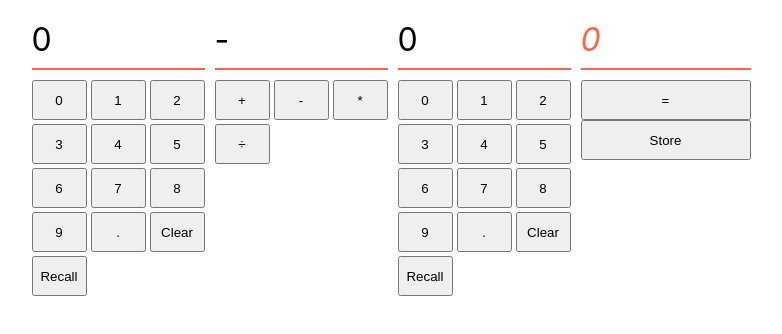
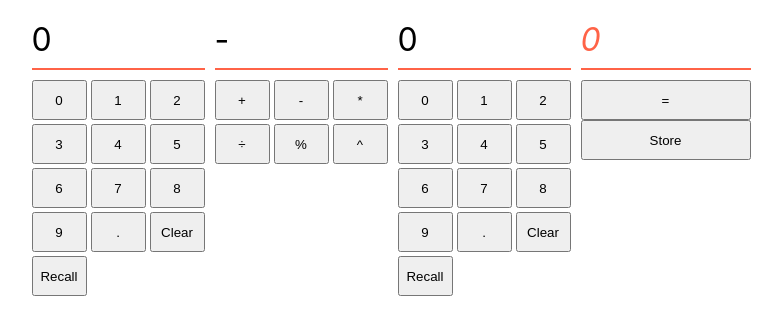
Before and after one commit to boolean-uk/react-state-calculator, a React (Vite) app: page / in a window 1280 px wide. Shown: the top 334 px of the page, without its empty margins (249-1031 px from the left). Built offline with nearby package versions, Linux system fonts and the light colour scheme.

Commit message:
Added some additional operations

```diff
--- a/src/App.jsx
+++ b/src/App.jsx
@@ -19,7 +19,7 @@ function App() {
         handleRightClick(event); break;
       case 4: // =
         handleResultClick(); break;
-      case 5:
+      case 5: // Store the result
         setStore(result); break;
     }
   }
@@ -56,6 +56,8 @@ function App() {
       case '-': setResult(leftNum - rightNum); break;
       case '*': setResult(leftNum * rightNum); break;
       case '÷': setResult(leftNum / rightNum); break;
+      case '%': setResult(leftNum % rightNum); break;
+      case '^': setResult(leftNum ** rightNum); break;
       default: {
         console.log('Unrecognized operation: ' + operation)
         setResult(0) // Should not be possible to get here...
@@ -91,6 +93,8 @@ function App() {
           <button onClick={event => handleClick(event, 2)}>-</button>
           <button onClick={event => handleClick(event, 2)}>*</button>
           <button onClick={event => handleClick(event, 2)}>÷</button>
+          <button onClick={event => handleClick(event, 2)}>%</button>
+          <button onClick={event => handleClick(event, 2)}>^</button>
         </div>
       </div>
 
```
